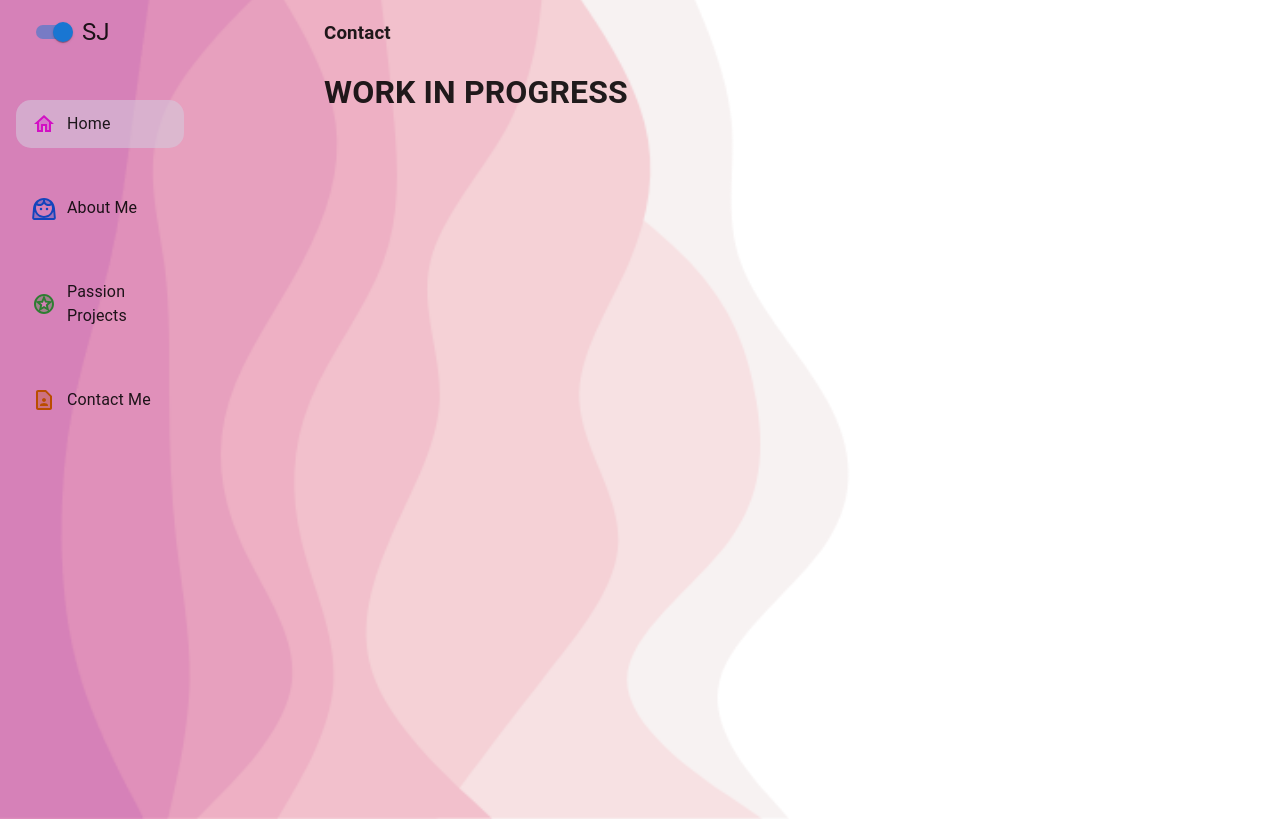
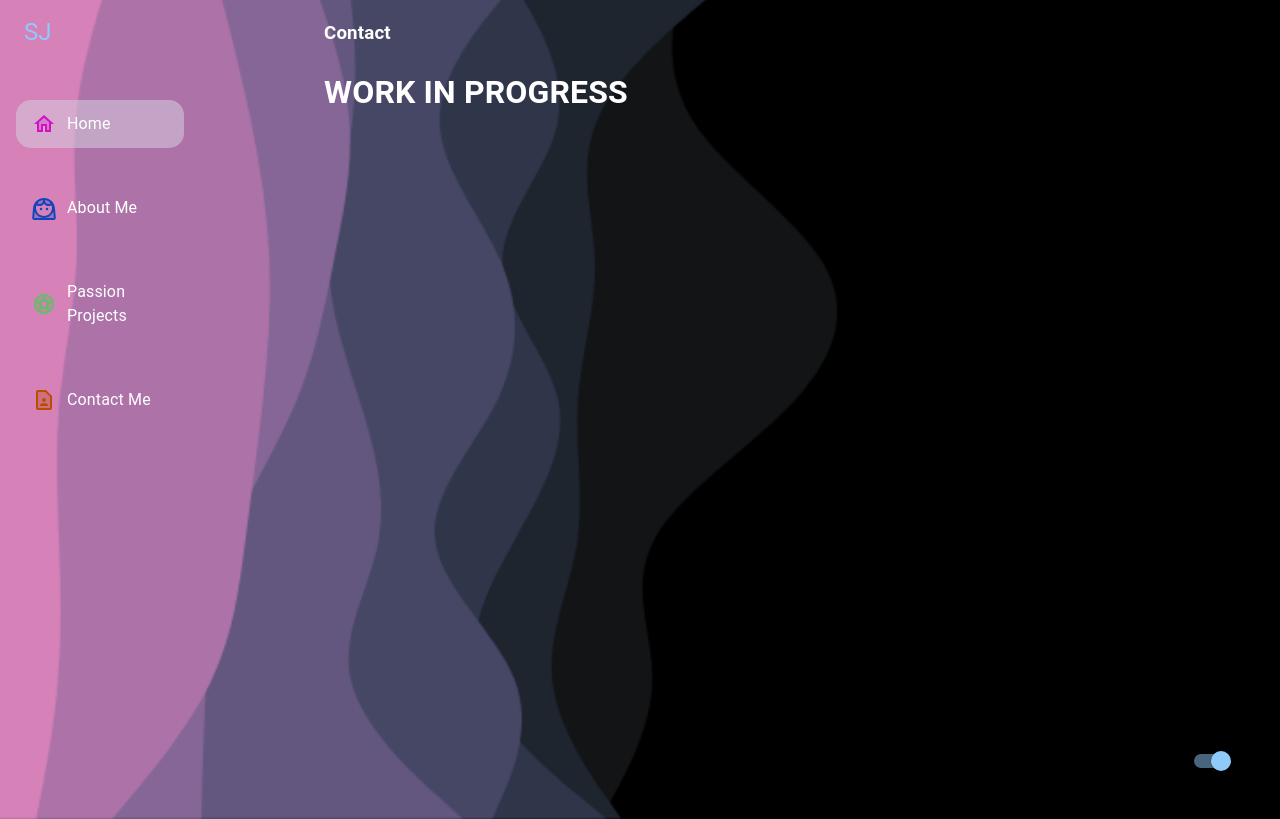
Before and after one commit to saumyajn/portfolio-app, a React (Create React App) app: page /contact in a window 1280 px wide. Built offline with nearby package versions, Linux system fonts and the light colour scheme.

Commit message:
dark theme using new changes

```diff
--- a/src/App.js
+++ b/src/App.js
@@ -6,6 +6,7 @@ import Home from "./components/home";
 import AboutMe from "./components/about-me";
 import Projects from "./components/passion-projects";
 
+import styles from "./styles/header.module.css";
 import lightCover1 from "./images/layered-wave-pink.png";
 import lightCover2 from "./images/layered-wave-blue.png";
 import lightCover3 from "./images/layered-wave-green.png";
@@ -15,6 +16,9 @@ import darkCover1 from "./images/dark-waves-pink.png";
 import darkCover2 from "./images/dark-waves-blue.png";
 import darkCover3 from "./images/dark-waves-green.png";
 import darkCover4 from "./images/dark-waves-orange.png";
+import { Switch } from "@mui/material";
+
+import { ThemeProvider, createTheme } from "@mui/material/styles";
 import Contact from "./components/contact-me";
 import { Suspense, useState } from "react";
 import { RouterProvider, createBrowserRouter } from "react-router-dom";
@@ -22,19 +26,27 @@ import Layout from "./components/Layout";
 import Page404 from "./components/error";
 
 function App() {
-  const [img, setImg] = useState(lightCover1);
-  const [theme, setTheme] = useState(null);
-  const handleChangeTheme = (val) => {
-    console.log(val);
-    if (val) {
-      setTheme("light");
-    } else setTheme("dark");
+  const [img, setImg] = useState(darkCover1);
+  // state to manage the dark mode
+  const [toggleDarkMode, setToggleDarkMode] = useState(true);
+  const toggleDarkTheme = () => {
+    setToggleDarkMode(!toggleDarkMode);
+  };
+  // applying the primary and secondary theme colors
+  const darkTheme = createTheme({
+    palette: {
+      mode: toggleDarkMode ? "dark" : "light", // handle the dark mode state on toggle
 
-    console.log(theme);
-    handleBack(window.location.pathname);
-  };
-  const handleBack = (data) => {
-    console.log(theme);
+      // primary: {
+      //   main: "#90caf9",
+      // },
+      // secondary: {
+      //   main: "#131052",
+      // },
+    },
+  });
+  const handlePath = (data) => {
+    const theme = toggleDarkMode ? "dark" : "light";
     switch (data) {
       case "/":
         theme === "light" ? setImg(lightCover1) : setImg(darkCover1);
@@ -51,18 +63,23 @@ function App() {
       case "/contact":
         theme === "light" ? setImg(lightCover4) : setImg(darkCover4);
         break;
-
-      default:
-        setImg(lightCover1);
-
-        break;
     }
-    console.log(img);
   };
   const routes = createBrowserRouter([
     {
       element: (
-        <Layout appPathCall={handleBack} appChangeTheme={handleChangeTheme} />
+        <>
+          {" "}
+          <ThemeProvider theme={darkTheme}>
+            <Switch
+              name="dark"
+              className={styles.switchBox}
+              checked={toggleDarkMode}
+              onChange={toggleDarkTheme}
+            />
+            <Layout appPathCall={handlePath} />{" "}
+          </ThemeProvider>
+        </>
       ),
       errorElement: <Page404 />,
       children: [
@@ -78,6 +95,7 @@ function App() {
     <div className="App">
       <Box
         sx={{
+          color: "secondary",
           backgroundImage: `url(${img})`,
           backgroundSize: "cover",
           backgroundRepeat: "no-repeat",
--- a/src/components/Layout.jsx
+++ b/src/components/Layout.jsx
@@ -7,14 +7,12 @@ export default function Layout(props) {
     const handleBack = (data) => {
         props.appPathCall(data)
     };
-    const handlechangeTheme = (val) => {
-        props.appChangeTheme(val)
-    }
+
     return (<>
         <Grid sx={{ flexGrow: 1 }}>
             <Grid container spacing={2}>
                 <Grid item xs={1} sm={3} md={3}>
-                    <Header parentPathCall={handleBack} changeTheme={handlechangeTheme} />
+                    <Header parentPathCall={handleBack} />
 
                 </Grid>
                 <Grid item xs={11} sm={9} md={9}>
--- a/src/components/header.jsx
+++ b/src/components/header.jsx
@@ -1,6 +1,5 @@
 import * as React from 'react';
-// import Button from '@mui/material/Button';
-import { AppBar, Box, IconButton, List, ListItem, ListItemButton, ListItemIcon, ListItemText, Toolbar, Typography, Switch } from '@mui/material';
+import { AppBar, Box, IconButton, List, ListItem, ListItemButton, ListItemIcon, ListItemText, Toolbar, Typography } from '@mui/material';
 import Drawer from '@mui/material/Drawer';
 import MenuTwoToneIcon from '@mui/icons-material/MenuTwoTone';
 import Face3TwoToneIcon from '@mui/icons-material/Face3TwoTone';
@@ -25,12 +24,6 @@ export default function Header(props) {
 
     const [mobileOpen, setMobileOpen] = React.useState(false);
     const [isClosing, setIsClosing] = React.useState(false);
-    const [checked, setChecked] = React.useState(true);
-
-    const handleChange = (event) => {
-        setChecked(event.target.checked);
-        props.changeTheme(checked);
-    };
 
     const handleDrawerClose = () => {
         setIsClosing(true);
@@ -83,7 +76,6 @@ export default function Header(props) {
 
         </List>)
 
-    const label = { inputProps: { 'aria-label': 'Switch demo' } };
     return (
         <Box sx={{ display: 'flex' }}>
             <CssBaseline />
@@ -94,8 +86,8 @@ export default function Header(props) {
                     <IconButton aria-label='open drawer' sx={{ mr: 2, display: { sm: 'none' } }} onClick={handleDrawerToggle}>
                         <MenuTwoToneIcon />
                     </IconButton>
-                    <Switch name="dark" {...label} checked={checked} onChange={handleChange} />
-                    <Typography variant="h5" noWrap component="div">
+                    {/* <Switch name="dark" {...label} checked={checked} onChange={handleChange} /> */}
+                    <Typography variant="h5" noWrap component="div" color="primary">
                         SJ
                     </Typography>
                 </Toolbar>
@@ -116,7 +108,7 @@ export default function Header(props) {
                     }}
                     sx={{
                         display: { xs: 'block', sm: 'none' },
-                        '& .MuiDrawer-paper': { boxSizing: 'border-box', width: drawerWidth },
+                        '& .MuiDrawer-paper': { boxSizing: 'border-box', width: drawerWidth,background:'rgb(240,240,240,0.9)' },
                     }}
                 >
                     <Toolbar />
--- a/src/styles/header.module.css
+++ b/src/styles/header.module.css
@@ -17,6 +17,11 @@
     width: 50vw;
   }
 }
+.switchBox {
+  position: absolute !important;
+  bottom: 20px;
+  right: 40px;
+}
 .listSelected {
   background-color: rgba(212, 202, 220, 0.578) !important;
   border-radius: 15px !important;
```
